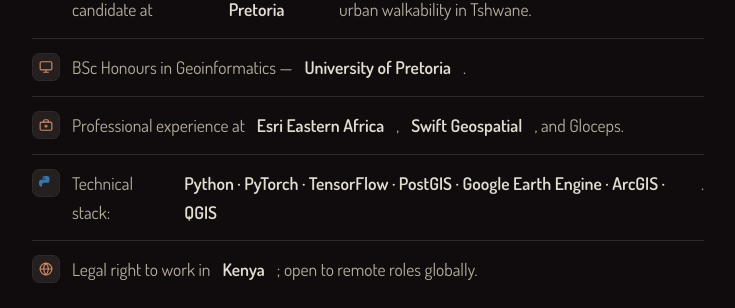
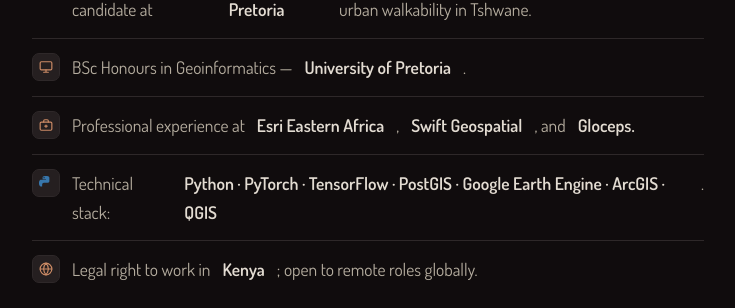
Before and after one commit to joyceonyango/joyceonyango.github.io, a Jekyll site: the page built from _pages/index.html, in a window 1280 px wide and 900 px high, scrolled down 760 px. Shown: the part 146-454 px from the top of the window, without its empty margins (272-1007 px from the left). Built offline with Jekyll 4.4.1, drawn with Linux system fonts in a browser that asks for light colours; some web fonts are replaced.

```diff
--- a/_pages/about.html
+++ b/_pages/about.html
@@ -88,7 +88,7 @@ description: Background, research, education and technical stack of Joyce Onyang
   </div>
   <div class="edu-item">
     <div>
-      <div class="edu-degree">BSc Honours &mdash; Geoinformatics</div>
+      <div class="edu-degree">BSc Honours Geoinformatics</div>
       <div class="edu-institution">University of Pretoria</div>
     </div>
     <div class="edu-year">Feb 2023 &ndash; Dec 2023</div>
--- a/_pages/contact.html
+++ b/_pages/contact.html
@@ -75,7 +75,7 @@ description: Get in touch with Joyce Onyango — Geospatial Data Scientist based
     <h3>Location &amp; Availability</h3>
     <div class="loc-row"><span class="loc-icon">&#128205;</span>Currently based in Pretoria, Gauteng, South Africa</div>
     <div class="loc-row"><span class="loc-icon">&#9989;</span>Legal right to work in Kenya</div>
-    <div class="loc-row"><span class="loc-icon">&#127758;</span>Open to remote-first roles globally</div>
+    <div class="loc-row"><span class="loc-icon">&#127758;</span>Open to Full time, Part time & remote roles globally</div>
     <div class="loc-row"><span class="loc-icon">&#128336;</span>Typically responds within 24&ndash;48 hours</div>
   </div>
 </section>
--- a/_pages/index.html
+++ b/_pages/index.html
@@ -57,7 +57,7 @@ description: Joyce Onyango — Geospatial Data Scientist and MSc Geoinformatics
       <span class="insight-icon">
         <svg width="14" height="14" viewBox="0 0 24 24" fill="none" stroke="currentColor" stroke-width="2" stroke-linecap="round" stroke-linejoin="round"><rect x="2" y="7" width="20" height="14" rx="2"/><path d="M16 7V5a2 2 0 0 0-2-2h-4a2 2 0 0 0-2 2v2"/><line x1="12" y1="12" x2="12" y2="16"/><line x1="10" y1="14" x2="14" y2="14"/></svg>
       </span>
-      Professional experience at <strong>Esri Eastern Africa</strong>, <strong>Swift Geospatial</strong>, and Gloceps.
+      Professional experience at <strong>Esri Eastern Africa</strong>, <strong>Swift Geospatial</strong>, and <strong>Gloceps.</strong>
     </li>
     <li>
       <span class="insight-icon">
```
